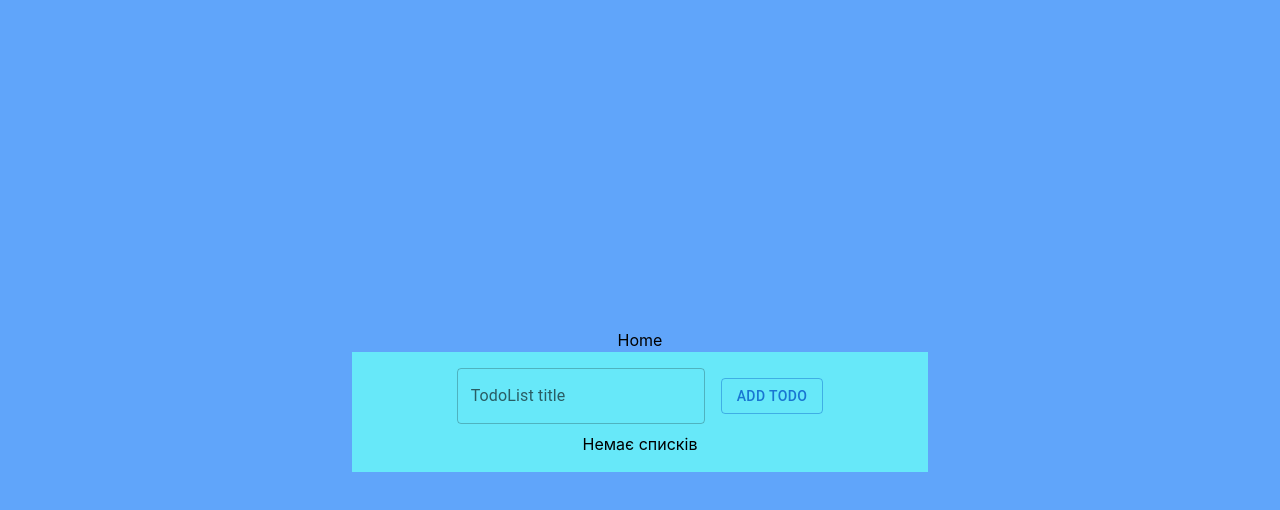
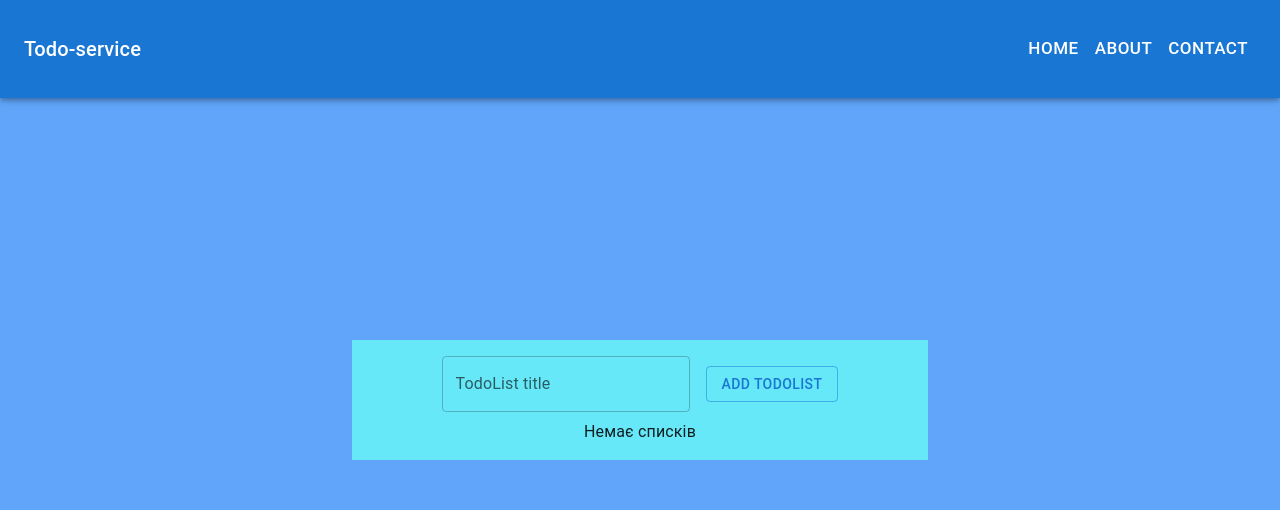
Before and after one commit to Makaroshka1234/todo-service, a React (Create React App) app: page / in a window 1280 px wide. Shown: the top 510 px of the page. Built offline with nearby package versions, Linux system fonts and the light colour scheme.

Commit message:
add default MUI navbar

```diff
--- a/src/components/Header.tsx
+++ b/src/components/Header.tsx
@@ -1,12 +1,106 @@
-import React from 'react'
-import { Link } from 'react-router'
+import * as React from 'react';
+import AppBar from '@mui/material/AppBar';
+import Box from '@mui/material/Box';
+import CssBaseline from '@mui/material/CssBaseline';
+import Divider from '@mui/material/Divider';
+import Drawer from '@mui/material/Drawer';
+import IconButton from '@mui/material/IconButton';
+import List from '@mui/material/List';
+import ListItem from '@mui/material/ListItem';
+import ListItemButton from '@mui/material/ListItemButton';
+import ListItemText from '@mui/material/ListItemText';
+import MenuIcon from '@mui/icons-material/Menu';
+import Toolbar from '@mui/material/Toolbar';
+import Typography from '@mui/material/Typography';
+import Button from '@mui/material/Button';
+import { Link } from 'react-router';
 
-const header = () => {
-    return (
-        <div>
-            <Link to={'/'}>Home</Link>
-        </div>
-    )
+interface Props {
+    window?: () => Window;
 }
 
-export default header
+interface NavItem {
+    text: string;
+    path: string;
+}
+
+
+const drawerWidth = 240;
+const navItems: NavItem[] = [{ text: 'Home', path: '/' },
+{ text: 'About', path: '/about' },
+{ text: 'Contact', path: '/contact' },];
+
+export default function Header(props: Props) {
+    const { window } = props;
+    const [mobileOpen, setMobileOpen] = React.useState<boolean>(false);
+
+    const handleDrawerToggle = () => {
+        setMobileOpen((prev) => !prev);
+    };
+
+    const drawer = (
+        <Box onClick={handleDrawerToggle} sx={{ textAlign: 'center', }}>
+            <Typography variant="h6" sx={{ my: 2 }}>
+                MUI
+            </Typography>
+            <Divider />
+            <List>
+                {navItems.map((item: NavItem) => (
+                    <ListItem key={item.text} disablePadding>
+                        <ListItemButton component={Link} to={item.path} sx={{ textAlign: 'center' }}>
+                            <ListItemText primary={item.text} />
+                        </ListItemButton>
+                    </ListItem>
+                ))}
+            </List>
+        </Box>
+    );
+
+    const container = window !== undefined ? () => window().document.body : undefined;
+
+    return (
+        <Box sx={{ display: 'flex' }}>
+            <CssBaseline />
+            <AppBar component="nav">
+                <Toolbar sx={{ py: 3.5, }} >
+                    <IconButton
+                        color="inherit"
+                        aria-label="open drawer"
+                        edge="start"
+                        onClick={handleDrawerToggle}
+                        sx={{ mr: 2, display: { sm: 'none' } }}
+                    >
+                        <MenuIcon />
+                    </IconButton>
+                    <Typography
+                        variant="h6"
+                        component="div"
+                        sx={{ flexGrow: 1, display: { xs: 'none', sm: 'block' } }}
+                    >
+                        Todo-service
+                    </Typography>
+                    <Box sx={{ display: { xs: 'none', sm: 'block' } }}>
+                        {navItems.map((item: NavItem) => (
+                            <Button key={item.text} component={Link} to={item.path} sx={{ color: '#fff', fontSize: 17 }}>
+                                {item.text}
+                            </Button>
+                        ))}
+                    </Box>
+                </Toolbar>
+            </AppBar>
+            <Drawer
+                container={container}
+                variant="temporary"
+                open={mobileOpen}
+                onClose={handleDrawerToggle}
+                ModalProps={{ keepMounted: true }}
+                sx={{
+                    display: { xs: 'block', sm: 'none' },
+                    '& .MuiDrawer-paper': { boxSizing: 'border-box', width: drawerWidth },
+                }}
+            >
+                {drawer}
+            </Drawer>
+        </Box>
+    );
+}
--- a/src/components/AddTaskList.tsx
+++ b/src/components/List/AddTaskList.tsx
@@ -1,8 +1,8 @@
 import { Button, TextField } from '@mui/material'
 import React, { ChangeEvent, useState } from 'react'
 
-import { useAppDispatch } from '../hooks/reduxHooks';
-import { addTodoList } from '../store/slices/todoListsSlice';
+import { useAppDispatch } from '../../hooks/reduxHooks';
+import { addTodoList } from '../../store/slices/todoListsSlice';
 import TodoLists from './TodoLists';
 
 
@@ -27,7 +27,7 @@ const AddTaskList = () => {
         <>
             <div className="flex justify-center items-center gap-4 mx-auto" >
                 <TextField label='TodoList title' value={inputValue} onChange={handleChange} />
-                <Button variant="outlined" onClick={() => handleAdd()}>Add Todo</Button>
+                <Button variant="outlined" onClick={() => handleAdd()}>Add TodoList</Button>
             </div>
             <TodoLists />
         </>
--- a/src/components/TodoLists.tsx
+++ b/src/components/List/TodoLists.tsx
@@ -1,6 +1,6 @@
 import React from 'react'
-import { useAppSelector } from '../hooks/reduxHooks'
-import { TodoListState } from '../types/todo'
+import { useAppSelector } from '../../hooks/reduxHooks'
+import { TodoListState } from '../../types/todo'
 import { Link } from 'react-router'
 
 const TodoLists = () => {
--- a/src/pages/Home.tsx
+++ b/src/pages/Home.tsx
@@ -8,7 +8,7 @@ import { useAppDispatch, useAppSelector } from '../hooks/reduxHooks';
 
 
 
-import AddTaskList from '../components/AddTaskList';
+import AddTaskList from '../components/List/AddTaskList';
 import Header from '../components/Header'
 
 
--- a/src/pages/ListPage.tsx
+++ b/src/pages/ListPage.tsx
@@ -9,7 +9,7 @@ import { useAppDispatch, useAppSelector } from '../hooks/reduxHooks'
 import useCheckedTodos from '../hooks/useCheckedTodos'
 import { addTodo } from '../store/slices/todoListsSlice'
 
-import TaskList from '../components/TaskList'
+import TaskList from '../components/List/TaskList'
 import Header from '../components/Header'
 
 const ListPage = () => {
```
Also changed, not shown: src/components/List/TaskList.tsx (renamed from src/components/TaskList.tsx, +4 -4 lines).
